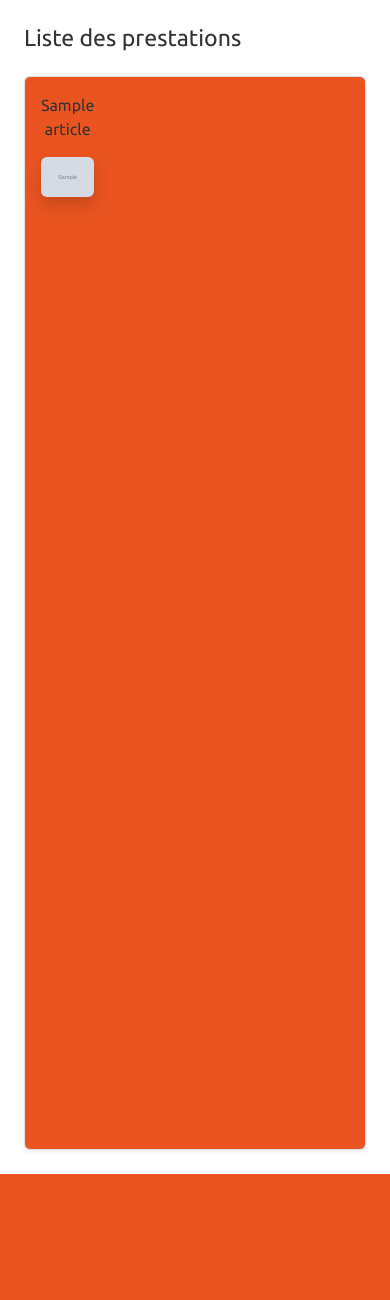
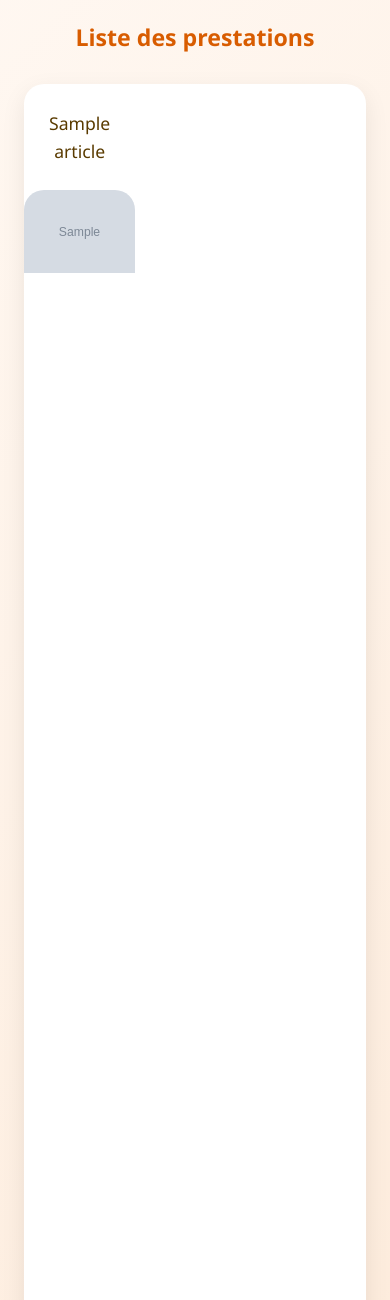
Before and after one commit to alexisdejean/AP1_Boulangerie, a Symfony app: template templates/prestation/index.html.twig in a window 390 px wide. Shown: the part 96-1396 px from the top of the page. Before the commit the page ends 1270 px from the top, so only its background shows below. Run offline with Twig, Linux system fonts and the light colour scheme; the template is opened without the code that fills it: most values are stand-ins (such as "Sample title", 1, 10 or a date in 2020); grey boxes marked "Sample" are stand-in pictures; some libraries are stand-ins or nearby versions.

Commit message:
<main>(stylisation des prestations)

```diff
--- a/templates/prestation/index.html.twig
+++ b/templates/prestation/index.html.twig
@@ -3,14 +3,178 @@
 {% block title %}Prestations{% endblock %}
 
 {% block body %}
+<style>
+/* === STYLE GLOBAL === */
+body {
+    background: linear-gradient(135deg, #fff8f2, #fce7d4) !important;
+    font-family: 'Poppins', 'Segoe UI', sans-serif !important;
+    color: #333 !important;
+    margin: 0;
+    padding: 0;
+}
+
+/* Titres */
+h2, h3 {
+    font-weight: 600 !important;
+    color: #d85c00 !important;
+    text-align: center !important;
+    margin-top: 1.5rem !important;
+}
+
+/* Messages flash */
+.alert-success {
+    background: linear-gradient(90deg, #ff7b00, #ff9f40) !important;
+    color: white !important;
+    border: none !important;
+    border-radius: 12px !important;
+    box-shadow: 0 4px 10px rgba(255, 123, 0, 0.25) !important;
+    text-align: center !important;
+    font-weight: 500 !important;
+}
+
+/* === FORMULAIRE ADMIN === */
+form {
+    background: #ffffff !important;
+    border-radius: 20px !important;
+    padding: 40px 40px !important;
+    box-shadow: 0 8px 25px rgba(0, 0, 0, 0.1) !important;
+    margin: 2rem auto !important;
+    max-width: 800px !important;
+}
+
+form label {
+    display: block !important;
+    font-weight: 600 !important;
+    color: #7a4a00 !important;
+    margin-bottom: 8px !important;
+}
+
+form input, form textarea, form select {
+    display: block !important;
+    width: 100% !important;
+    border-radius: 12px !important;
+    border: 1px solid #e1a766 !important;
+    padding: 10px 12px !important;
+    margin-bottom: 20px !important;
+    transition: all 0.2s ease-in-out !important;
+}
+
+form input:focus, form textarea:focus, form select:focus {
+    border-color: #ff7b00 !important;
+    box-shadow: 0 0 0 0.25rem rgba(255, 123, 0, 0.25) !important;
+}
+
+/* Bouton principal */
+.btn-primary {
+    background: linear-gradient(90deg, #ff7b00, #ff9f40) !important;
+    border: none !important;
+    border-radius: 40px !important;
+    font-weight: 600 !important;
+    padding: 10px 25px !important;
+    letter-spacing: 0.3px !important;
+    transition: transform 0.2s ease, box-shadow 0.2s ease !important;
+    display: block !important;
+    margin: 0 auto !important;
+}
+
+.btn-primary:hover {
+    transform: translateY(-2px) !important;
+    box-shadow: 0 8px 18px rgba(255, 123, 0, 0.3) !important;
+}
+
+/* === SECTION PRESTATIONS === */
+.prestation {
+    background: #fff !important;
+    border-radius: 20px !important;
+    box-shadow: 0 8px 25px rgba(0, 0, 0, 0.08) !important;
+    transition: all 0.3s ease !important;
+    overflow: hidden !important;
+    margin: 2rem auto !important;
+    max-width: 1000px !important;
+    padding: 0 !important;
+}
+
+.prestation:hover {
+    transform: translateY(-4px) !important;
+    box-shadow: 0 12px 30px rgba(255, 123, 0, 0.25) !important;
+}
+
+/* Disposition : texte à gauche, image à droite */
+.prestation .row {
+    display: flex !important;
+    align-items: stretch !important;
+    flex-wrap: wrap !important;
+}
+
+.prestation .col-md-4 {
+    order: 1 !important;
+    padding: 25px !important;
+    display: flex !important;
+    align-items: center !important;
+}
+
+.prestation .col-md-8 {
+    order: 2 !important;
+    padding: 0 !important;
+    overflow: hidden !important;
+}
+
+.prestation img {
+    width: 100% !important;
+    height: 100% !important;
+    max-height: 400px !important;
+    object-fit: cover !important;
+    border-radius: 0 20px 20px 0 !important;
+    transition: transform 0.4s ease !important;
+}
+
+.prestation img:hover {
+    transform: scale(1.05) !important;
+}
+
+.prestation p {
+    font-size: 1.1rem !important;
+    color: #5a3b00 !important;
+    line-height: 1.6 !important;
+    margin: 0 !important;
+}
+
+/* Texte "aucune image" */
+.text-muted {
+    color: #a87244 !important;
+    font-style: italic !important;
+}
+
+/* Responsive */
+@media (max-width: 768px) {
+    .prestation .row {
+        flex-direction: column !important;
+    }
+
+    .prestation .col-md-4, .prestation .col-md-8 {
+        width: 100% !important;
+        order: initial !important;
+        border-radius: 0 !important;
+        text-align: center !important;
+    }
+
+    .prestation img {
+        border-radius: 20px 20px 0 0 !important;
+        max-height: 300px !important;
+    }
+
+    form {
+        padding: 25px !important;
+    }
+}
+</style>
+
 <div class="container my-4">
 
-    {# Flash messages #}
     {% for message in app.flashes('success') %}
         <div class="alert alert-success">{{ message }}</div>
     {% endfor %}
 
-    {# Formulaire pour les admins #}
     {% if is_granted('ROLE_ADMIN') %}
         <h2>Ajouter une prestation</h2>
         {{ form_start(form, {'attr': {'enctype': 'multipart/form-data'}}) }}
@@ -24,24 +188,23 @@
     <h3>Liste des prestations</h3>
     {% if prestations is not empty %}
         {% for prestation in prestations %}
-            <div class="prestation my-4 p-3 border rounded shadow-sm">
-                <div class="row align-items-center">
+            <div class="prestation shadow-sm">
+                <div class="row g-0">
                     <div class="col-md-4">
                         <p>{{ prestation.article|raw }}</p>
                     </div>
-                    <div class="col-md-8 text-center">
+                    <div class="col-md-8">
                         {% if prestation.image %}
-                            <img src="/{{ prestation.image }}" class="img-fluid rounded shadow" style="width: 100%; height: auto;">
+                            <img src="/{{ prestation.image }}" alt="Image de la prestation" class="img-fluid">
                         {% else %}
-                            <p class="text-muted">Aucune image pour cette prestation</p>
+                            <p class="text-muted text-center mt-4">Aucune image pour cette prestation</p>
                         {% endif %}
                     </div>
                 </div>
             </div>
         {% endfor %}
     {% else %}
-        <p class="text-muted">Aucune prestation enregistrée pour le moment.</p>
+        <p class="text-muted text-center">Aucune prestation enregistrée pour le moment.</p>
     {% endif %}
-
 </div>
 {% endblock %}
```
Also changed, not shown: public/uploads/68ea89e190212.webp (added).
